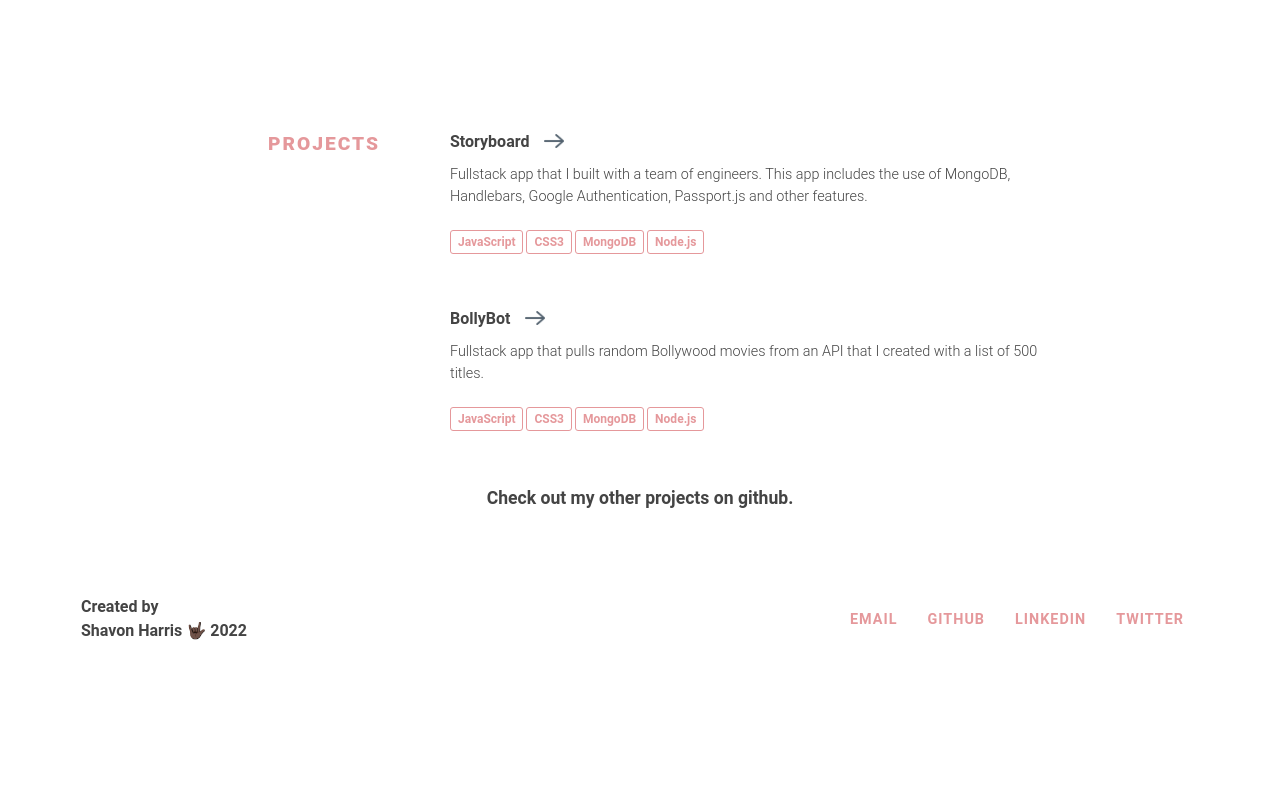
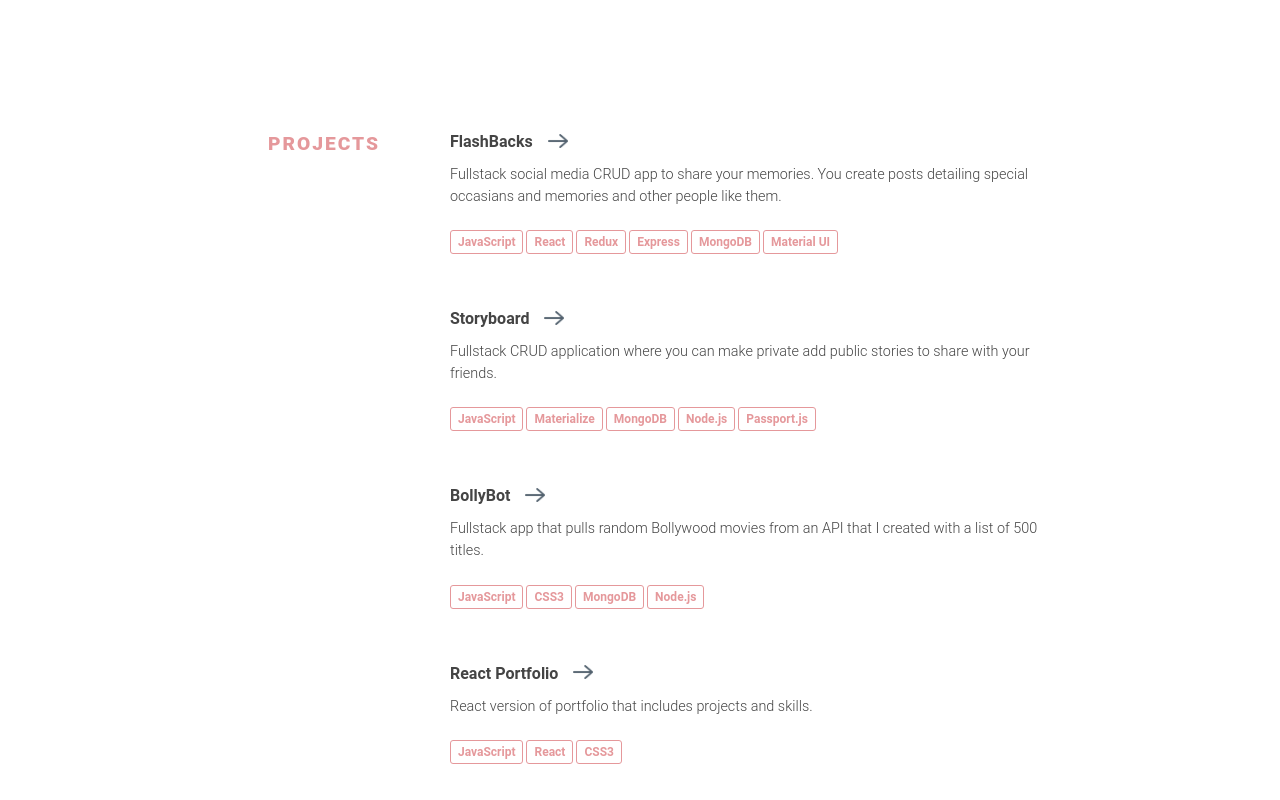
Before and after one commit to ShavonHarris-Dev/new-react-portfolio, a React (Create React App) app in the folder frontend/: page / in a window 1280 px wide. Shown: the part 1760-2560 px from the top of the page. Before the commit the page ends 2454 px from the top, so only its background shows below. Built offline with nearby package versions, Linux system fonts and the light colour scheme.

Commit message:
projects

```diff
--- a/frontend/src/components/Projects.js
+++ b/frontend/src/components/Projects.js
@@ -7,20 +7,34 @@ const Projects = () => {
       <section className="section projects">
         <div className="section-title">Projects</div>
         <div className="section-content">
+        <CustomProject
+            title="FlashBacks"
+            link="https://github.com/ShavonHarris-Dev/Flashbacks"
+            desc="Fullstack social media CRUD app to share your memories. You create posts detailing special occasians and memories and other people like them. "
+            usedArray={[
+                "JavaScript",
+                "React",
+                "Redux",
+                "Express",
+                "MongoDB",
+                "Material UI",
+            ]}
+          />
           <CustomProject
             title="Storyboard"
             link="https://github.com/ShavonHarris-Dev/storybook-app"
-            desc="Fullstack app that I built with a team of engineers. This app includes the use of MongoDB, Handlebars, Google Authentication, Passport.js and other features. "
+            desc="Fullstack CRUD application where you can make private add public stories to share with your friends."
             usedArray={[
               "JavaScript",
-              "CSS3",
+              "Materialize",
               "MongoDB",
               "Node.js",
+              "Passport.js",
             ]}
           />
           <CustomProject
             title="BollyBot"
-            link="https://github.com/karantondare/instalike"
+            link="https://github.com/ShavonHarris-Dev/React-BollyBot"
             desc="Fullstack app that pulls random Bollywood movies from an API that I created with a list of 500 titles. "
             usedArray={[
                 "JavaScript",
@@ -29,6 +43,17 @@ const Projects = () => {
                 "Node.js",
             ]}
           />
+          <CustomProject
+            title="React Portfolio"
+            link="https://github.com/ShavonHarris-Dev/new-react-portfolio"
+            desc="React version of portfolio that includes projects and skills. "
+            usedArray={[
+                "JavaScript",
+                "React",
+                "CSS3",
+            ]}
+          />
+
         </div>
       </section>
       <div className=" section-content projects-flex">
```
Also changed, not shown: 2 other files (tests, documents, lock files or other folders).
